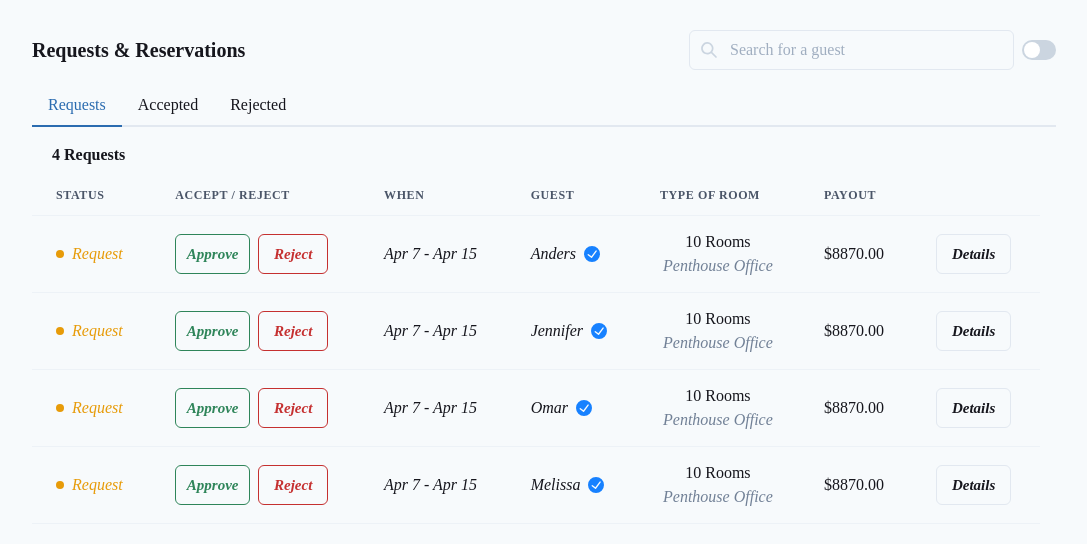
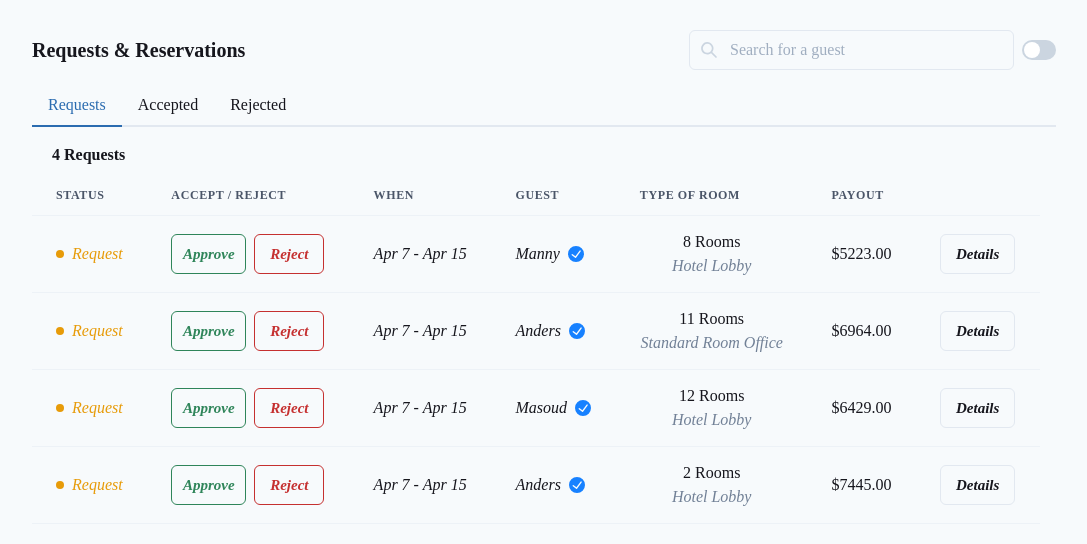
Before and after one commit to sergeichestakov/reservations, a Next.js app: page / in a window 1280 px wide. Shown: the top 544 px of the page, without its empty margins (96-1183 px from the left). Built offline with nearby package versions, Linux system fonts and the light colour scheme; a web font is replaced by a local one.

Commit message:
Randomize data a bit more, use toFixed for $$

```diff
--- a/src/components/DetailsDrawer.tsx
+++ b/src/components/DetailsDrawer.tsx
@@ -127,19 +127,19 @@ export default function DetailsDrawer({ onClose, reservation }: Props) {
                 <Summary
                   label="Payout"
                   light
-                  value={`Rate: $${payoutPerDay} per day`}
+                  value={`Rate: $${payoutPerDay.toFixed(2)} per day`}
                 />
                 <Summary
                   label={`${pluralize(`${numDays} Day`, numDays)}`}
-                  value={`$${reservation?.payout || 0}.00`}
+                  value={`$${(reservation?.payout || 0).toFixed(2)}`}
                 />
                 <Summary
                   label={`Service Fee (${reservation?.serviceFeePercentage}%)`}
-                  value={`-$${serviceFee}.00`}
+                  value={`-$${serviceFee.toFixed(2)}`}
                 />
                 <Summary
                   label="Total (USD)"
-                  value={`$${payout + serviceFee}.00`}
+                  value={`$${(payout + serviceFee).toFixed(2)}`}
                 />
               </VStack>
             </Box>
--- a/src/components/RequestsTable.tsx
+++ b/src/components/RequestsTable.tsx
@@ -85,7 +85,7 @@ export default function RequestsTable({
                   listingType={request.listingType}
                 />
               </Td>
-              <Td>${request.payout}.00</Td>
+              <Td>${request.payout.toFixed(2)}</Td>
               <Td>
                 <DetailsButton onClick={() => onDetailsClick(request.id)} />
               </Td>
@@ -162,7 +162,7 @@ function RoomDescription({
 }) {
   return (
     <VStack spacing={1}>
-      <Text>{numRooms} Rooms</Text>
+      <Text>{pluralize(`${numRooms} Room`, numRooms)}</Text>
       <Text size="sm" fontStyle="italic" color="gray.500">
         {listingType}
       </Text>
--- a/src/data.ts
+++ b/src/data.ts
@@ -1,6 +1,12 @@
 import { v4 as uuidv4 } from "uuid";
+import { getRandomElement, getRandomInt } from "./util";
 
 const NUM_SAMPLE_RESERVATIONS = 4;
+const LISTING_TYPES = [
+  "Penthouse Room Office",
+  "Standard Room Office",
+  "Hotel Lobby",
+];
 const SAMPLE_NAMES = [
   "Jennifer",
   "Steven",
@@ -31,13 +37,20 @@ export const reservation = {
 };
 
 function createSampleReservation() {
-  const guestName =
-    SAMPLE_NAMES[Math.floor(Math.random() * SAMPLE_NAMES.length)];
+  const guestName = getRandomElement(SAMPLE_NAMES);
+  const listingType = getRandomElement(LISTING_TYPES);
+  const numberOfGuests = getRandomInt(1, 8);
+  const rooms = getRandomInt(1, 20);
+  const payout = getRandomInt(2000, 9999);
   const id = uuidv4();
 
   return {
     ...reservation,
+    numberOfGuests,
+    listingType,
     guestName,
+    payout,
+    rooms,
     id,
   };
 }
--- a/src/util.ts
+++ b/src/util.ts
@@ -4,6 +4,13 @@ export const pluralize = (str: string, num: number) => {
 
 export const removeLeadingZeros = (strNumber: string) =>
   strNumber.replace(/^0+/, "");
+
+export const getRandomInt = (min: number, max: number) =>
+  Math.floor(Math.random() * (Math.floor(max) - Math.ceil(min) + 1)) +
+  Math.ceil(min);
+
+export const getRandomElement = (arr: any[]) =>
+  arr[Math.floor(Math.random() * arr.length)];
 
 export const formatPhoneNumber = (str: string) => {
   //Filter only numbers from the input
```
